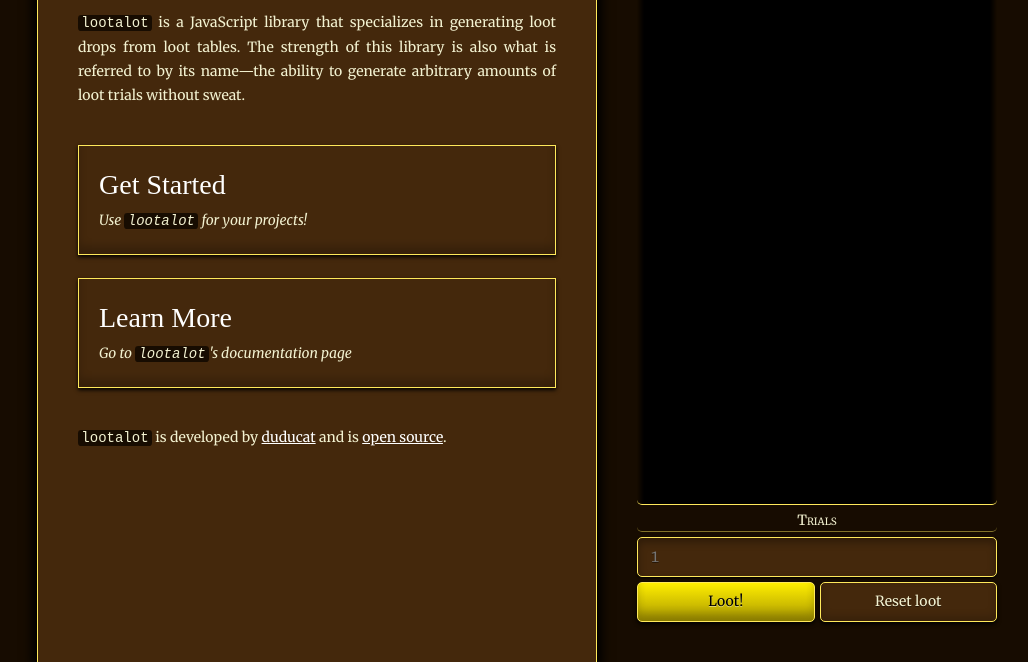
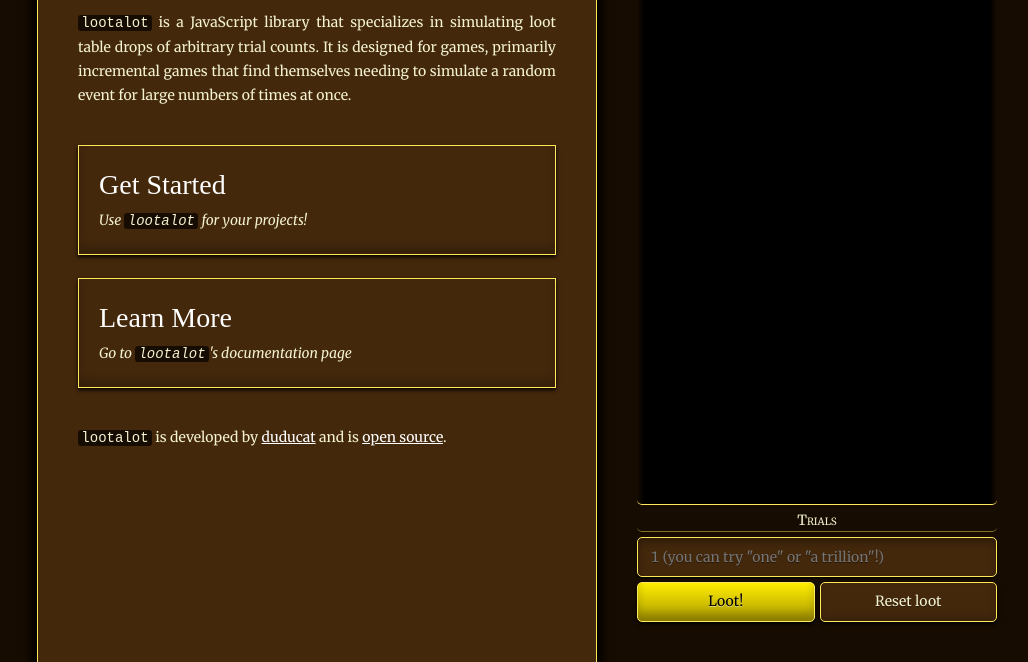
Before and after one commit to ducdat0507/lootalot, a plain HTML site: page index.html in a window 1280 px wide. Shown: the part 138-800 px from the top of the page, without its empty margins (123-1151 px from the left). Drawn offline with Linux system fonts and the light colour scheme; a script that the page names is missing; a web font is replaced by a local one.

Commit message:
Update index.html

```diff
--- a/index.html
+++ b/index.html
@@ -18,8 +18,9 @@
         <main>
             <h1 class="big-title mono">lootalot</h1>
             <p>
-                <code>lootalot</code> is a JavaScript library that specializes in generating loot drops from loot tables.
-                The strength of this library is also what is referred to by its name&mdash;the ability to generate arbitrary amounts of loot trials without sweat.
+                <code>lootalot</code> is a JavaScript library that specializes in simulating loot table drops of arbitrary trial counts.
+                It is designed for games, primarily incremental games that find themselves needing to simulate a random event for large
+                numbers of times at once.
             </p>
             <span id="try-me-button">
                 <div>&nbsp;</div>
@@ -60,7 +61,7 @@
             <label for="loot-trials">
                 Trials
             </label>
-            <input id="loot-trials" type="number" min="1" step="1" placeholder="1">
+            <input id="loot-trials" type="number" min="1" step="1" placeholder="1 (you can try &quot;one&quot; or &quot;a trillion&quot;!)">
             <div style="display: flex; gap: 5px">
                 <button id="loot-button">Loot!</button>
                 <button id="loot-reset">Reset loot</button>
```
